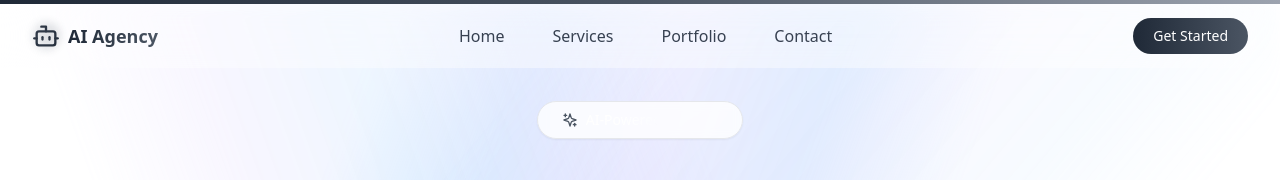
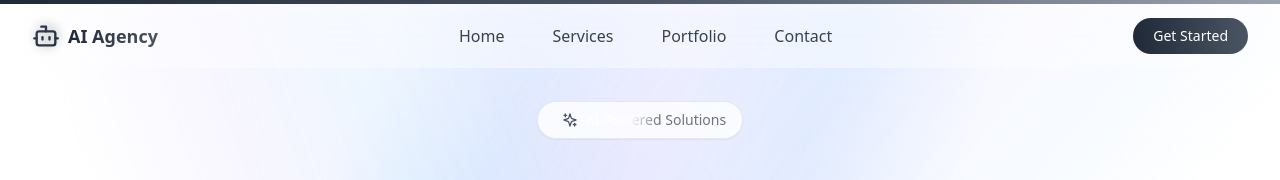
Before and after one commit to satyam237/agency-website, a React (Vite) app: page / in a window 1280 px wide. Shown: the top 180 px of the page. Built offline with nearby package versions, Linux system fonts and the light colour scheme.

Commit message:
Fix Text Shimmer Effect

```diff
--- a/src/components/Hero.tsx
+++ b/src/components/Hero.tsx
@@ -105,7 +105,7 @@ const Hero = () => {
 
               <Sparkles className="h-3 w-3 md:h-4 md:w-4 text-gray-600 relative z-10" />
               <AnimatedShinyText
-                className="text-xs md:text-sm font-medium relative z-10 bg-gradient-to-r from-gray-600 via-gray-800 via-gray-900 via-gray-800 to-gray-600"
+                className="text-xs md:text-sm font-medium relative z-10 text-gray-700"
                 shimmerWidth={120}
               >
                 AI-Powered Solutions
--- a/src/components/ui/animated-shiny-text.tsx
+++ b/src/components/ui/animated-shiny-text.tsx
@@ -17,16 +17,16 @@ export function AnimatedShinyText({
   return (
     <span
       className={cn(
-        "inline-block animate-shiny-text bg-clip-text text-transparent bg-gradient-to-r",
-        "from-current via-white to-current bg-[length:200%_100%]",
+        "inline-block animate-shiny-text bg-clip-text text-transparent",
         className,
       )}
       style={{
-        backgroundImage: `linear-gradient(110deg, currentColor 25%, rgba(255,255,255,0.8) 35%, rgba(255,255,255,1) 45%, rgba(255,255,255,0.8) 55%, currentColor 65%)`,
+        backgroundImage: `linear-gradient(110deg, #6b7280 25%, rgba(255,255,255,0.8) 35%, rgba(255,255,255,1) 45%, rgba(255,255,255,0.8) 55%, #6b7280 65%)`,
         backgroundSize: '200% 100%',
         WebkitBackgroundClip: 'text',
         WebkitTextFillColor: 'transparent',
         backgroundClip: 'text',
+        '--shiny-width': `${shimmerWidth}px`,
       } as React.CSSProperties}
     >
       {children}
```
